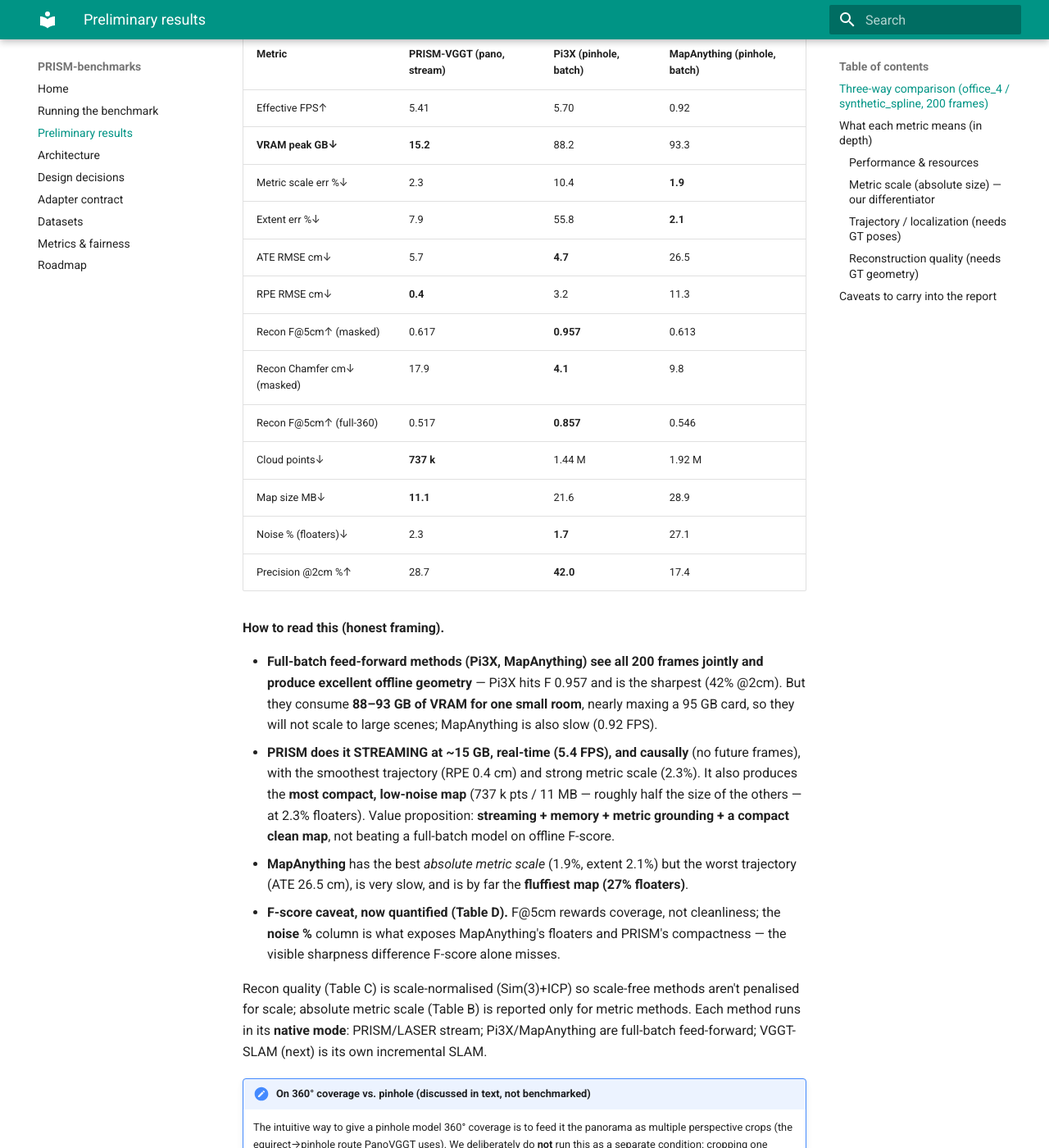
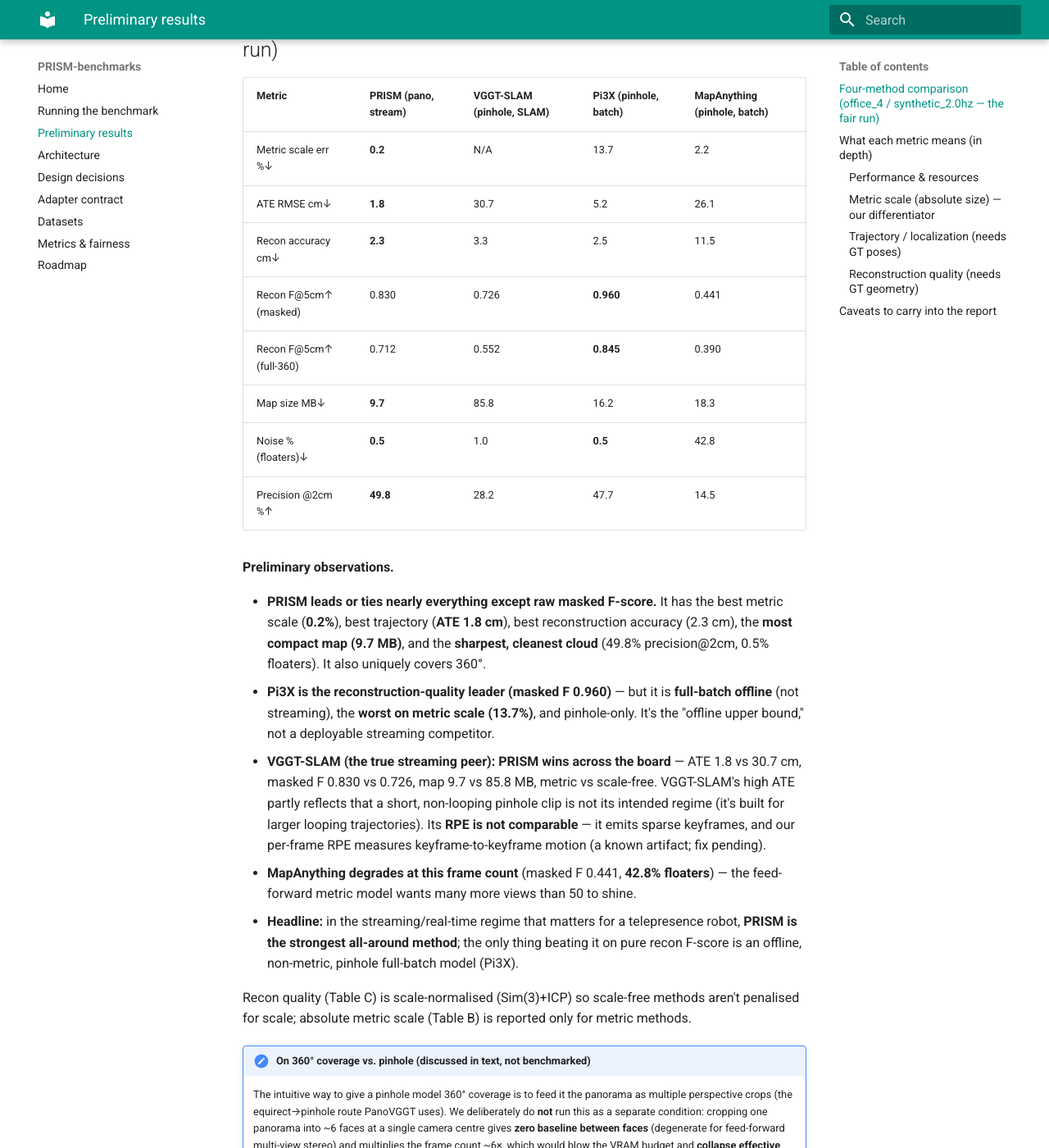
Before and after one commit to zRafaF/PRISM-benchmarks, an MkDocs documentation site: the page built from documentation/docs/results.md, in a window 1280 px wide and 1400 px high, scrolled down 515 px. Shown: the whole window at 82% size. Built offline with MkDocs 1.6.1 and Material for MkDocs 9.7.7, drawn with Linux system fonts in a browser that asks for light colours; some of the changed text lies outside the part shown.

Commit message:
added new run results

```diff
--- a/documentation/docs/results.md
+++ b/documentation/docs/results.md
@@ -1,55 +1,54 @@
 # Preliminary results
 
 !!! warning "Preliminary"
-    Single scene (Replica `office_4`), one synthetic trajectory, 200 pano frames,
-    fixed seed, **no variance study**. Rendered frames are noise/artifact-free → an
-    **optimistic upper bound**. Numbers are for orientation, not publication.
+    Single scene (Replica `office_4`), one synthetic trajectory, **fixed seed, no variance
+    study**. Rendered frames are noise/artifact-free → an **optimistic upper bound**.
+    Numbers are for orientation, not publication.
 
-**Setup.** Scene: Replica `office_4`, one floor-anchored nearest-neighbour synthetic
-walkthrough, 200 frames. Ours (PRISM-VGGT) consumes the equirectangular pano (1036×518);
-baselines consume the matched pinhole (`synthetic_fov`) frames. All methods run in the
-**streaming harness** (windowed, `window=16, overlap=4`) on the **RTX PRO 6000 (95 GB)**.
-GT = exact render poses + scene mesh.
+**Setup.** Scene: Replica `office_4`, one floor-anchored constant-velocity walkthrough
+captured at **2.0 Hz → 50 frames** (all methods on the *same* frames). PRISM consumes the
+equirectangular pano (1036×518); baselines consume the matched pinhole (`synthetic_fov`)
+frames. Each method runs in its **native mode**: PRISM streams (pano); VGGT-SLAM is its own
+incremental SL(4) SLAM (pinhole); Pi3X and MapAnything are full-batch feed-forward (pinhole).
+GT = exact render poses + scene mesh. Hardware RTX PRO 6000 — **VRAM/util this run are
+unreliable (a second container shared the GPU), so ignore Table A memory here.**
 
-## Three-way comparison (office_4 / synthetic_spline, 200 frames)
+## Four-method comparison (office_4 / synthetic_2.0hz — the fair run)
 
-| Metric | PRISM-VGGT (pano, **stream**) | Pi3X (pinhole, batch) | MapAnything (pinhole, batch) |
-|---|---|---|---|
-| Effective FPS↑ | 5.41 | 5.70 | 0.92 |
-| **VRAM peak GB↓** | **15.2** | 88.2 | 93.3 |
-| Metric scale err %↓ | 2.3 | 10.4 | **1.9** |
-| Extent err %↓ | 7.9 | 55.8 | **2.1** |
-| ATE RMSE cm↓ | 5.7 | **4.7** | 26.5 |
-| RPE RMSE cm↓ | **0.4** | 3.2 | 11.3 |
-| Recon F@5cm↑ (masked) | 0.617 | **0.957** | 0.613 |
-| Recon Chamfer cm↓ (masked) | 17.9 | **4.1** | 9.8 |
-| Recon F@5cm↑ (full-360) | 0.517 | **0.857** | 0.546 |
-| Cloud points↓ | **737 k** | 1.44 M | 1.92 M |
-| Map size MB↓ | **11.1** | 21.6 | 28.9 |
-| Noise % (floaters)↓ | 2.3 | **1.7** | 27.1 |
-| Precision @2cm %↑ | 28.7 | **42.0** | 17.4 |
+| Metric | PRISM (pano, stream) | VGGT-SLAM (pinhole, SLAM) | Pi3X (pinhole, batch) | MapAnything (pinhole, batch) |
+|---|---|---|---|---|
+| Metric scale err %↓ | **0.2** | N/A | 13.7 | 2.2 |
+| ATE RMSE cm↓ | **1.8** | 30.7 | 5.2 | 26.1 |
+| Recon accuracy cm↓ | **2.3** | 3.3 | 2.5 | 11.5 |
+| Recon F@5cm↑ (masked) | 0.830 | 0.726 | **0.960** | 0.441 |
+| Recon F@5cm↑ (full-360) | 0.712 | 0.552 | **0.845** | 0.390 |
+| Map size MB↓ | **9.7** | 85.8 | 16.2 | 18.3 |
+| Noise % (floaters)↓ | **0.5** | 1.0 | **0.5** | 42.8 |
+| Precision @2cm %↑ | **49.8** | 28.2 | 47.7 | 14.5 |
 
-**How to read this (honest framing).**
+**Preliminary observations.**
 
-- **Full-batch feed-forward methods (Pi3X, MapAnything) see all 200 frames jointly and
-  produce excellent offline geometry** — Pi3X hits F 0.957 and is the sharpest (42% @2cm).
-  But they consume **88–93 GB of VRAM for one small room**, nearly maxing a 95 GB card, so
-  they will not scale to large scenes; MapAnything is also slow (0.92 FPS).
-- **PRISM does it STREAMING at ~15 GB, real-time (5.4 FPS), and causally** (no future
-  frames), with the smoothest trajectory (RPE 0.4 cm) and strong metric scale (2.3%). It
-  also produces the **most compact, low-noise map** (737 k pts / 11 MB — roughly half the
-  size of the others — at 2.3% floaters). Value proposition: **streaming + memory + metric
-  grounding + a compact clean map**, not beating a full-batch model on offline F-score.
-- **MapAnything** has the best *absolute metric scale* (1.9%, extent 2.1%) but the worst
-  trajectory (ATE 26.5 cm), is very slow, and is by far the **fluffiest map (27% floaters)**.
-- **F-score caveat, now quantified (Table D).** F@5cm rewards coverage, not cleanliness; the
-  **noise %** column is what exposes MapAnything's floaters and PRISM's compactness — the
-  visible sharpness difference F-score alone misses.
+- **PRISM leads or ties nearly everything except raw masked F-score.** It has the best
+  metric scale (**0.2%**), best trajectory (**ATE 1.8 cm**), best reconstruction accuracy
+  (2.3 cm), the **most compact map (9.7 MB)**, and the **sharpest, cleanest cloud** (49.8%
+  precision@2cm, 0.5% floaters). It also uniquely covers 360°.
+- **Pi3X is the reconstruction-quality leader (masked F 0.960)** — but it is **full-batch
+  offline** (not streaming), the **worst on metric scale (13.7%)**, and pinhole-only. It's
+  the "offline upper bound," not a deployable streaming competitor.
+- **VGGT-SLAM (the true streaming peer): PRISM wins across the board** — ATE 1.8 vs 30.7 cm,
+  masked F 0.830 vs 0.726, map 9.7 vs 85.8 MB, metric vs scale-free. VGGT-SLAM's high ATE
+  partly reflects that a short, non-looping pinhole clip is not its intended regime (it's
+  built for larger looping trajectories). Its **RPE is not comparable** — it emits sparse
+  keyframes, and our per-frame RPE measures keyframe-to-keyframe motion (a known artifact;
+  fix pending).
+- **MapAnything degrades at this frame count** (masked F 0.441, **42.8% floaters**) — the
+  feed-forward metric model wants many more views than 50 to shine.
+- **Headline:** in the streaming/real-time regime that matters for a telepresence robot,
+  **PRISM is the strongest all-around method**; the only thing beating it on pure recon
+  F-score is an offline, non-metric, pinhole full-batch model (Pi3X).
 
 Recon quality (Table C) is scale-normalised (Sim(3)+ICP) so scale-free methods aren't
 penalised for scale; absolute metric scale (Table B) is reported only for metric methods.
-Each method runs in its **native mode**: PRISM/LASER stream; Pi3X/MapAnything are full-batch
-feed-forward; VGGT-SLAM (next) is its own incremental SLAM.
 
 !!! note "On 360° coverage vs. pinhole (discussed in text, not benchmarked)"
     The intuitive way to give a pinhole model 360° coverage is to feed it the panorama as
```
Also changed, not shown: documentation/docs/report.md (+24 -18 lines).
